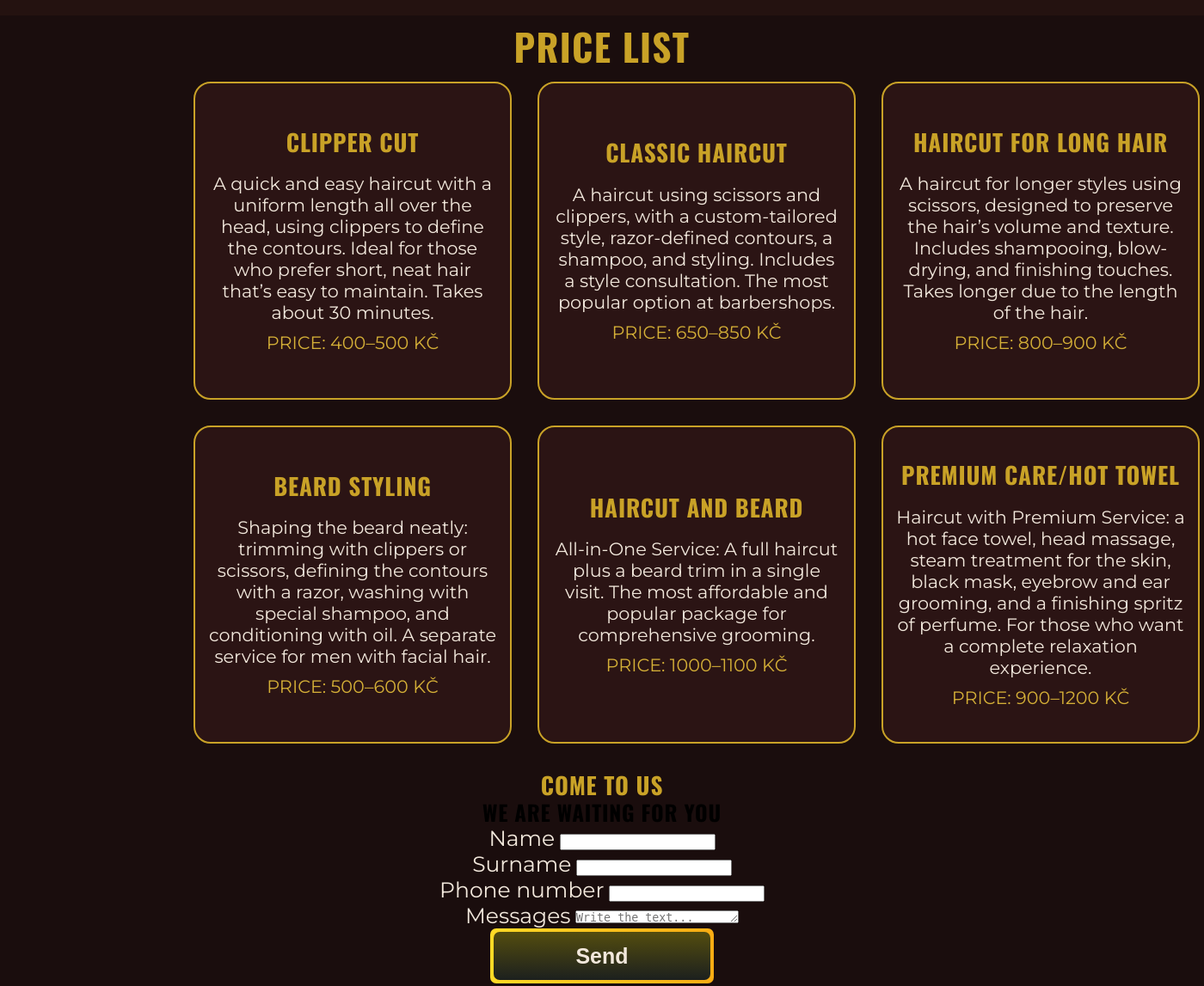
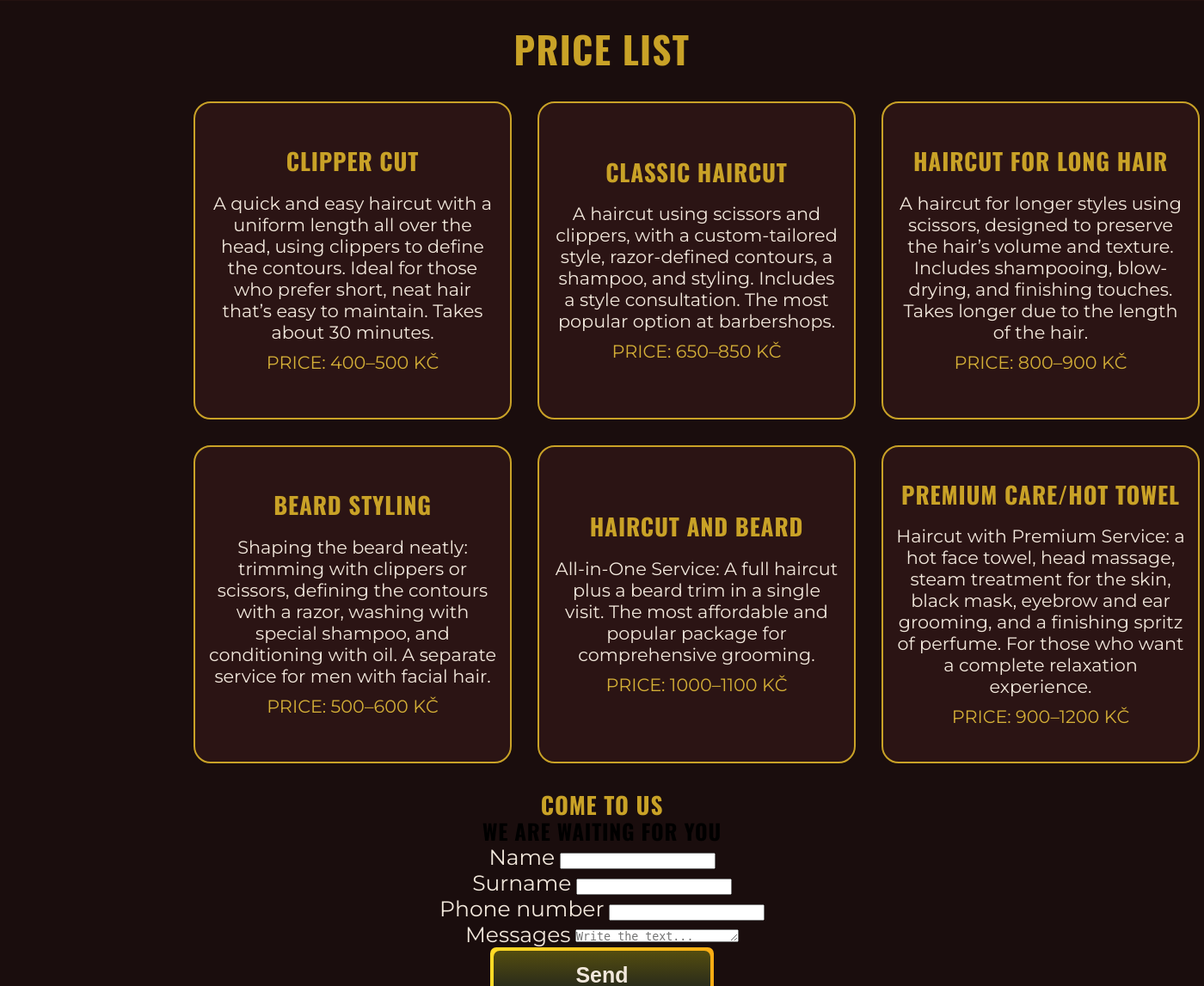
Before and after one commit to Andriiprog08/Barber-shop, a Flask app: page / in a window 1400 px wide. Shown: the part 2081-3228 px from the top of the page at 86% size. Run offline with Flask 3, Linux system fonts and the light colour scheme.

Commit message:
fix: margin and padding in gallerySection and priceSection

```diff
--- a/static/style.css
+++ b/static/style.css
@@ -314,6 +314,7 @@ a, a:active, a:focus{
   gap: 30px;
   padding: 20px 200px 20px 200px;
   border-bottom: 3px solid var(--color-accent);
+  margin: 20px;
 }
 
 .imgBottom:nth-child(6){
@@ -417,11 +418,16 @@ a, a:active, a:focus{
   padding-top: 10px;
 }
 
+.priceContent{
+  margin-top: 20px;
+}
+
 .boxCards{
   display: grid;
   grid-template-columns: repeat(3, 1fr);
   width: 70%;
   justify-items: center;
+  margin-top: 20px;
 }
 
 .boxCards:nth-child(6){ grid-row: 2; }
```
